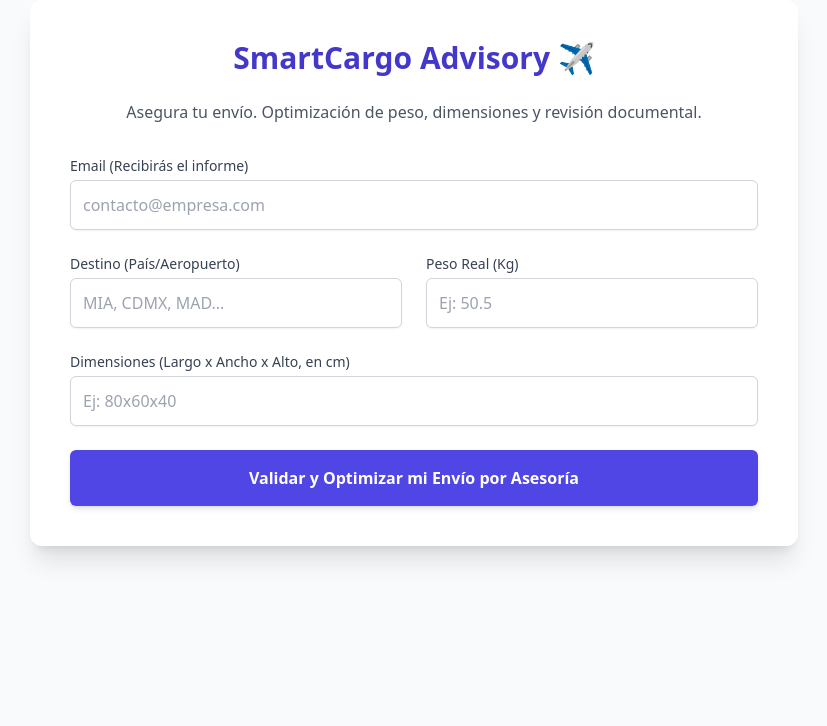
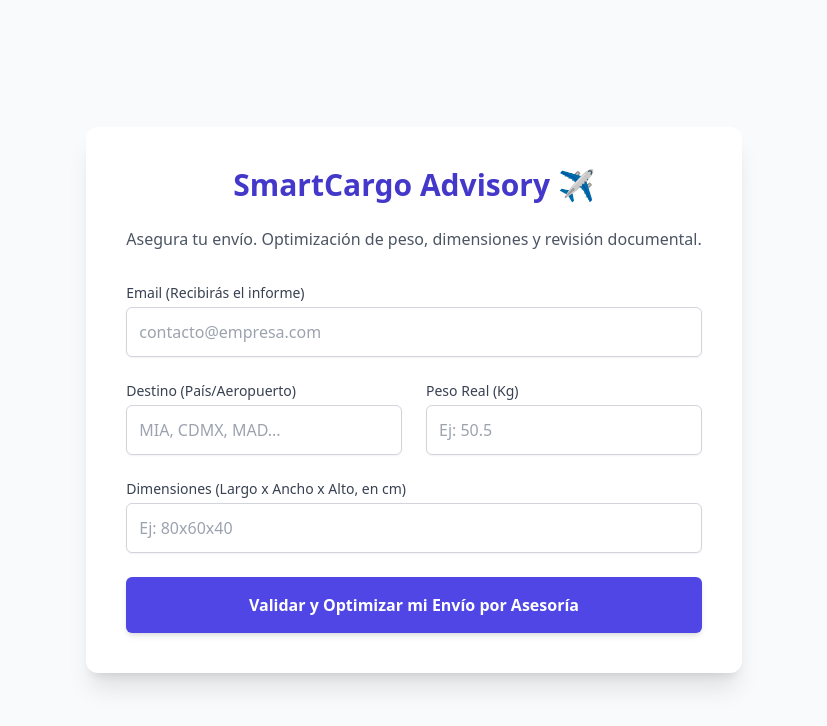
Before and after one commit to mayroga/Smartcargo-Advisory, a React (Vite) app in the folder client/: page / in a window 1280 px wide. Shown: the top 726 px of the page, without its empty margins (226-1053 px from the left). Built offline with nearby package versions, Linux system fonts and the light colour scheme.

Commit message:
Update main.jsx

```diff
--- a/client/src/main.jsx
+++ b/client/src/main.jsx
@@ -1,10 +1,12 @@
+// client/src/main.jsx
 import React from 'react';
 import ReactDOM from 'react-dom/client';
-import ShipmentForm from './components/ShipmentForm.jsx'; // Importa tu formulario
+import ShipmentForm from './components/ShipmentForm.jsx';
 
-// Este archivo monta el componente principal en el <div> con id="root" del index.html
 ReactDOM.createRoot(document.getElementById('root')).render(
   <React.StrictMode>
-    <ShipmentForm />
-  </React.StrictMode>,
+    <div className="min-h-screen flex items-center justify-center p-6">
+      <ShipmentForm />
+    </div>
+  </React.StrictMode>
 );
```
